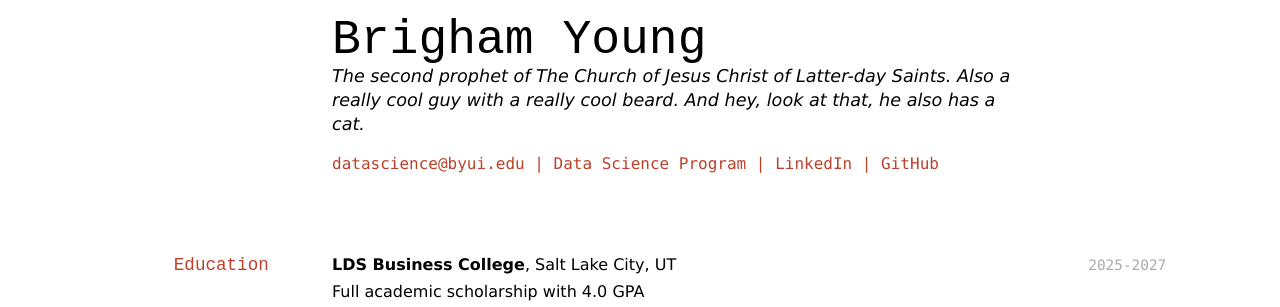
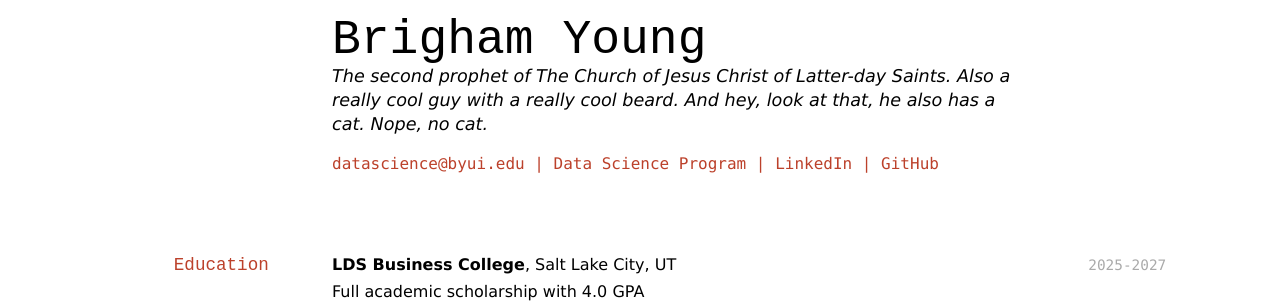
Before and after one commit to katie-allen/young-resume, a Jekyll site: the page built from docs/index.md, in a window 1280 px wide. Shown: the top 307 px of the page. Built offline with Jekyll 4.4.1, drawn with Linux system fonts in a browser that asks for light colours.

Commit message:
this is my update

```diff
--- a/docs/index.md
+++ b/docs/index.md
@@ -3,7 +3,7 @@ layout: cv
 title: Brigham Young's Resume
 ---
 # Brigham Young
-The second prophet of The Church of Jesus Christ of Latter-day Saints. Also a really cool guy with a really cool beard. And hey, look at that, he also has a cat.
+The second prophet of The Church of Jesus Christ of Latter-day Saints. Also a really cool guy with a really cool beard. And hey, look at that, he also has a cat. Nope, no cat.
 
 <div id="webaddress">
 <a href="datascience@byui.edu">datascience@byui.edu</a>
```
